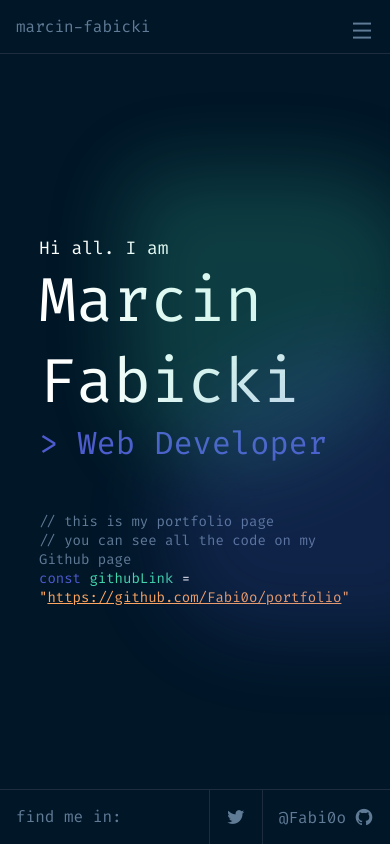
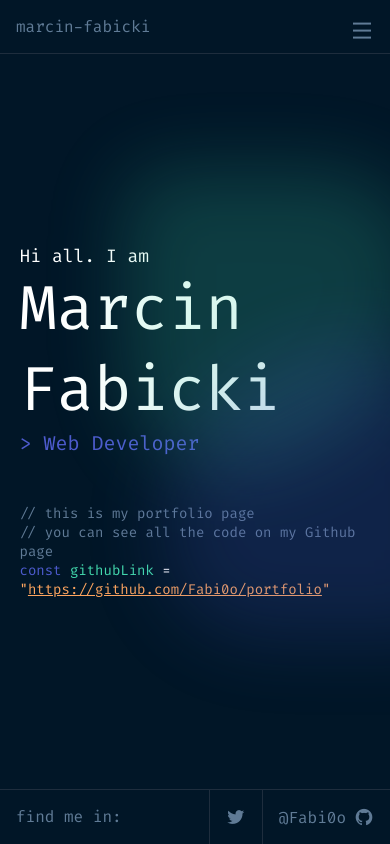
Before and after one commit to Fabi0o/portfolio, a Next.js app: page / in a window 390 px wide. Built offline with nearby package versions, Linux system fonts and the light colour scheme.

Commit message:
responsivnes tweaks

```diff
--- a/styles/Introduction.module.scss
+++ b/styles/Introduction.module.scss
@@ -62,6 +62,9 @@
     white-space: normal;
   }
   .container {
-    padding: 0 10vw;
+    padding: 0 5vw;
+  }
+  .position {
+    font-size: 20px;
   }
 }
```
